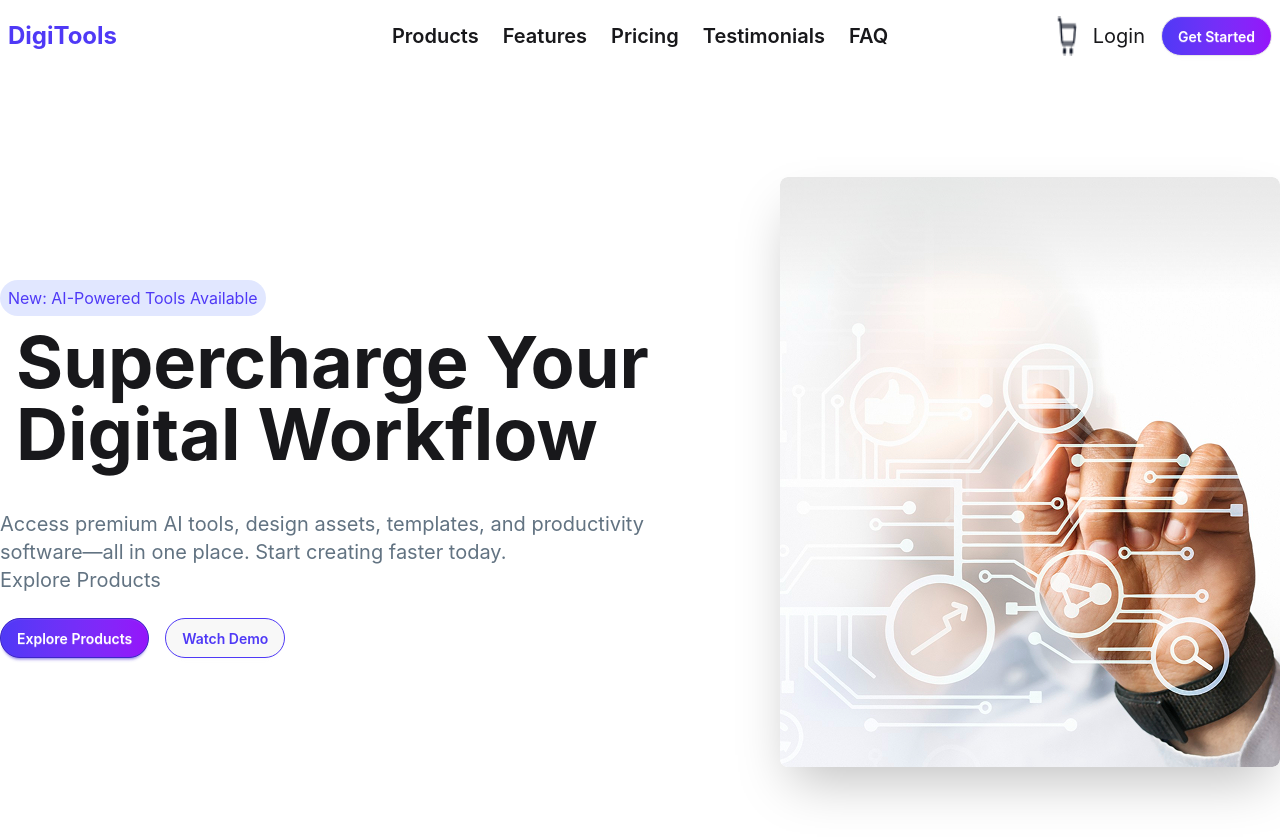
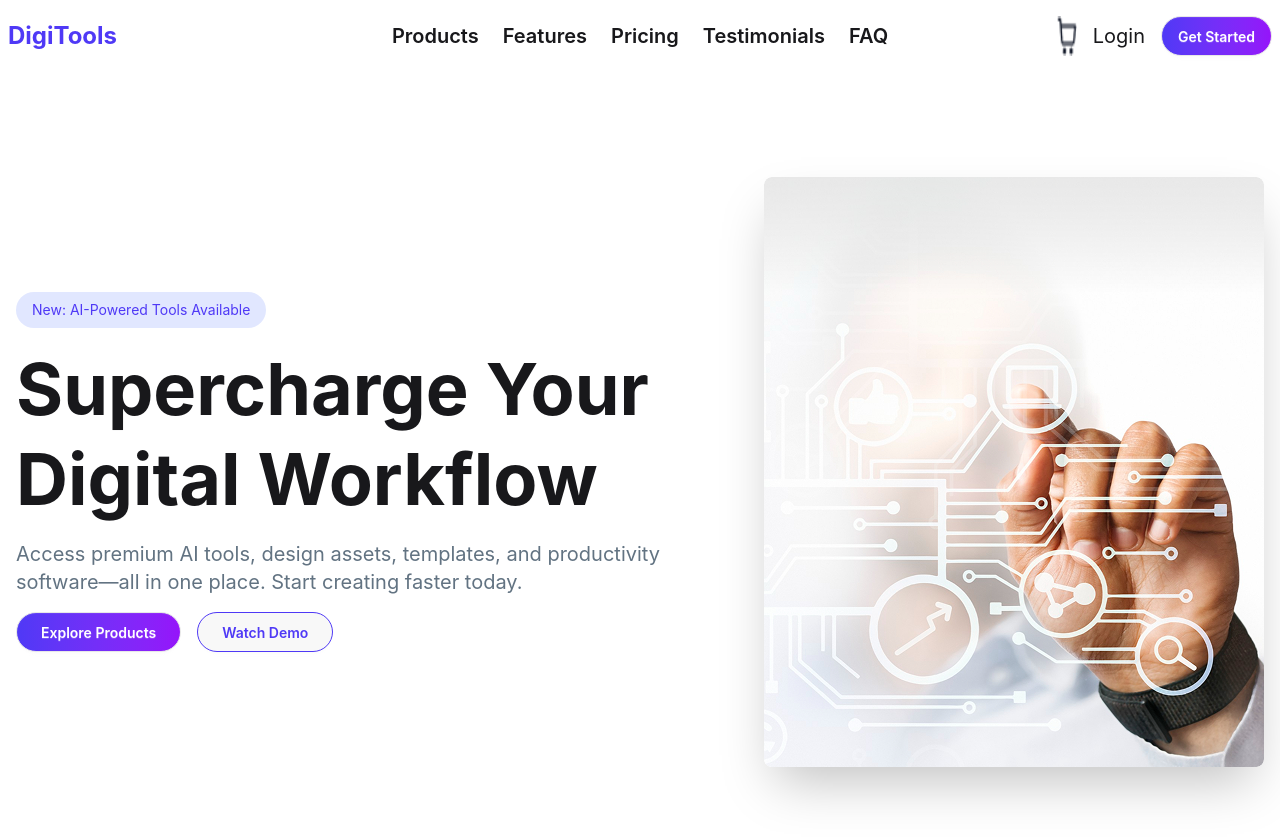
Before and after one commit to eshantoghopapurbo/Assignment-6-Digitools-platform, a React (Vite) app: page / in a window 1280 px wide. Shown: the top 840 px of the page. Built offline with nearby package versions, Linux system fonts and the light colour scheme.

Commit message:
responsive

```diff
--- a/src/components/Banner.jsx
+++ b/src/components/Banner.jsx
@@ -1,33 +1,46 @@
 import React from 'react';
-
 import BannerImg from "../assets/banner.png";
 
 const Banner = () => {
-    return (
+  return (
+    <div className="container mx-auto px-4 flex flex-col-reverse lg:flex-row items-center justify-between min-h-screen gap-10">
 
-            <div className=" container mx-auto  justify-between items-center  min-h-screen flex lg:flex-row-reverse sm:flex-col">
-                <div>
-                    <img
-                        src={BannerImg}
-                        className="max-w-lg rounded-lg shadow-2xl"
-                    />
-                </div>
-                <div>
-                    <a className='rounded-full bg-[#E1E7FF] px-2 py-2  text-[#4F39F6]'>New: AI-Powered Tools Available</a>
-                    <h1 className="text-7xl font-bold m-4 ">Supercharge Your  <br /> Digital Workflow</h1>
-                    <p className="py-6 text-[#627382] text-xl">
-                        Access premium AI tools, design assets, templates, and productivity <br />
-                        software—all in one place. Start creating faster today. <br />
-                        Explore Products
-                    </p>
-                    <div className='flex gap-4'>
-                        <button className="btn btn-primary rounded-full bg-gradient-to-r from-[#4F39F6] to-[#9514FA] text-white">Explore Products</button>
-                        <button className='btn rounded-full border-[#4F39F6]  text-[#4F39F6]' >Watch Demo</button>
-                    </div>
-                </div>
-            </div>
+      {/* Text Section */}
+      <div className="text-center lg:text-left">
+        <a className='inline-block rounded-full bg-[#E1E7FF] px-4 py-2 text-[#4F39F6] text-sm'>
+          New: AI-Powered Tools Available
+        </a>
 
-    );
+        <h1 className="text-3xl sm:text-4xl md:text-5xl lg:text-7xl font-bold mt-4 leading-tight">
+          Supercharge Your <br className="hidden sm:block" /> Digital Workflow
+        </h1>
+
+        <p className="py-4 text-[#627382] text-base sm:text-lg md:text-xl">
+          Access premium AI tools, design assets, templates, and productivity <br className="hidden md:block" />
+          software—all in one place. Start creating faster today.
+        </p>
+
+        <div className='flex flex-col sm:flex-row gap-4 justify-center lg:justify-start'>
+          <button className="btn rounded-full bg-gradient-to-r from-[#4F39F6] to-[#9514FA] text-white px-6">
+            Explore Products
+          </button>
+          <button className='btn rounded-full border border-[#4F39F6] text-[#4F39F6] px-6'>
+            Watch Demo
+          </button>
+        </div>
+      </div>
+
+      {/* Image Section */}
+      <div className="flex justify-center">
+        <img
+          src={BannerImg}
+          className="w-full max-w-xs sm:max-w-sm md:max-w-md lg:max-w-lg rounded-lg shadow-2xl"
+          alt="Banner"
+        />
+      </div>
+
+    </div>
+  );
 };
 
 export default Banner;
```
